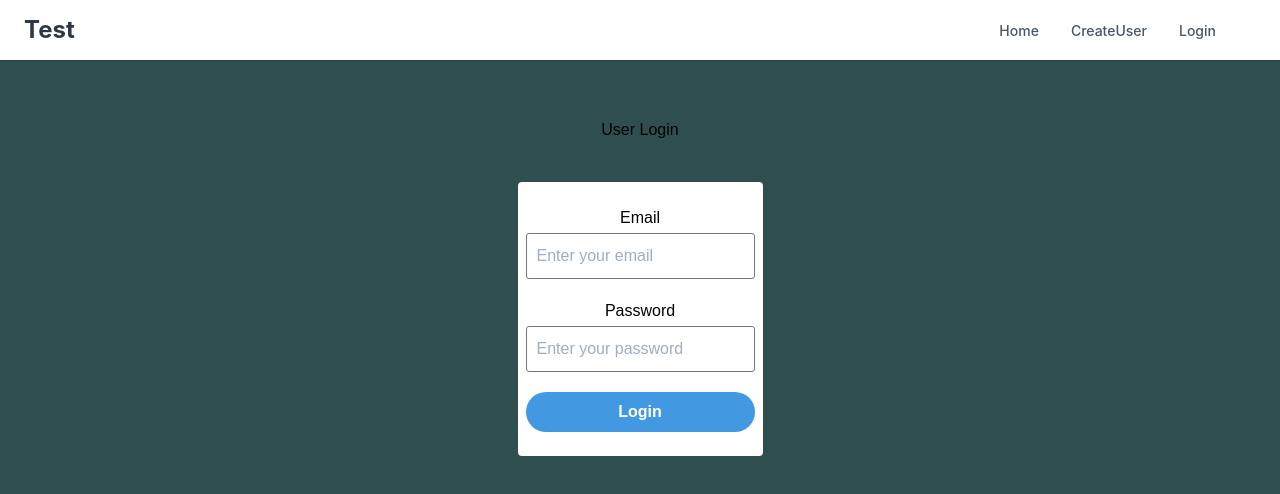
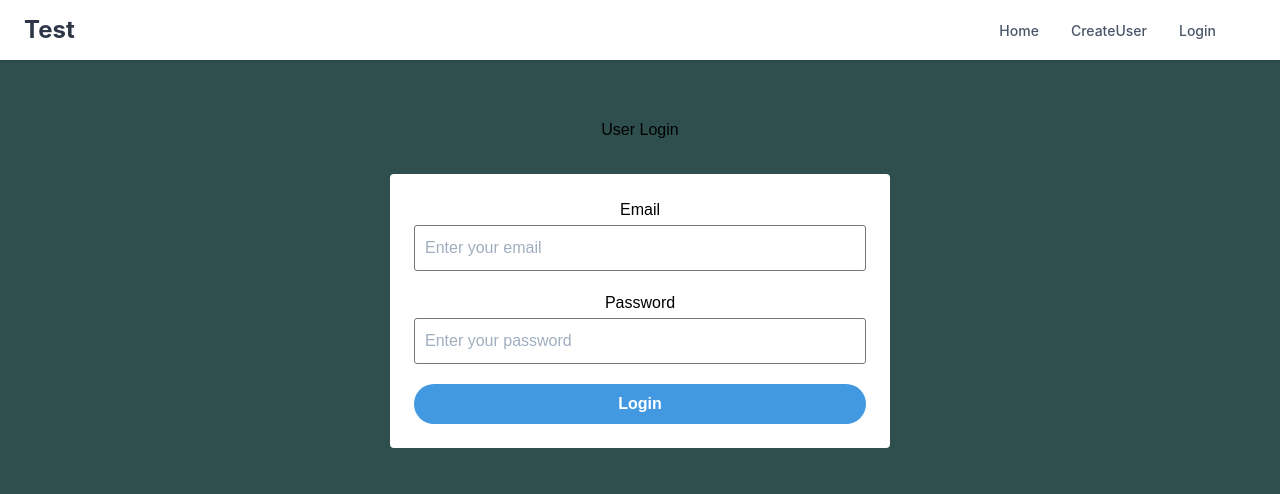
Before and after one commit to JoseOgam/Test, a React (Create React App) app: page /login in a window 1280 px wide. Shown: the top 494 px of the page. Built offline with nearby package versions, Linux system fonts and the light colour scheme.

Commit message:
TASK Number 2

```diff
--- a/src/components/createUser/CreateUserPage.js
+++ b/src/components/createUser/CreateUserPage.js
@@ -78,10 +78,10 @@ const CreateUser = ({ onSubmit }) => {
   return (
     <div className=" mx-auto">
       <div className="flex justify-center px-12 my-10">
-        <div className="max-w-lg rounded-lg lg:rounded-l-none flex">
+        <div className="w-full rounded-lg lg:rounded-l-none flex">
           <form
             onSubmit={formik.handleSubmit}
-            className="px-4 pt-6 bg-white rounded"
+            className="px-6 pt-6 bg-white rounded"
           >
             <FormField
               label="firstName"
--- a/src/components/loginPage/LoginPage.js
+++ b/src/components/loginPage/LoginPage.js
@@ -37,11 +37,11 @@ const LoginPage = () => (
       return (
         <div>
           <h1>User Login</h1>
-          <div className="flex justify-center px-12 my-10 mx-auto">
-            <div className="max-w-lg rounded-lg lg:rounded-l-none flex">
+          <div className="flex justify-center px-6 my-8 mx-auto">
+            <div className="w-full rounded-lg lg:rounded-l-none flex">
               <form
                 onSubmit={handleSubmit}
-                className="bg-white rounded px-2 pt-6"
+                className="bg-white rounded px-6 pt-6"
               >
                 <label htmlFor="email">Email</label>
                 <input
```
